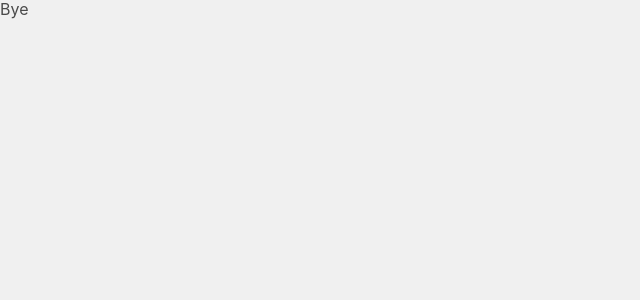
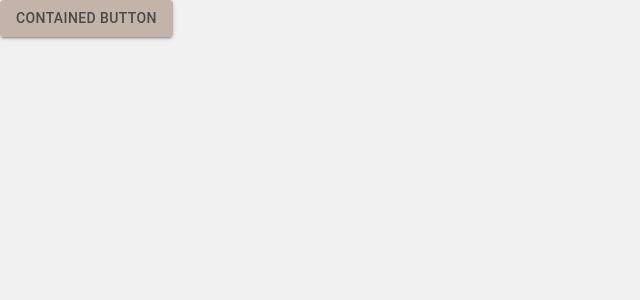
Before and after one commit to KaterynaKocheharova/Handmade-Products-Store, a React (Vite) app: page / in a window 1280 px wide. Shown: the top 300 px of the page, without its empty margins (0-640 px from the left). Built offline with nearby package versions, Linux system fonts and the light colour scheme.

Commit message:
start using mui

```diff
--- a/package.json
+++ b/package.json
@@ -10,6 +10,9 @@
     "preview": "vite preview"
   },
   "dependencies": {
+    "@emotion/react": "^11.11.4",
+    "@emotion/styled": "^11.11.5",
+    "@mui/material": "^5.16.1",
     "modern-normalize": "^2.0.0",
     "react": "^18.3.1",
     "react-dom": "^18.3.1"
--- a/src/App.jsx
+++ b/src/App.jsx
@@ -1,10 +1,24 @@
-import MyComponent from "components/MyComponent";
+import styled from '@emotion/styled';
+import { ThemeProvider } from "@emotion/react";
+// adjust alias here
+import { theme } from "./theme";
+import { Button } from "@mui/material";
+
+const StyledButton = styled(Button)(({ theme }) => ({
+  backgroundColor: theme.palette.customColors.accentColor,
+  color: theme.palette.customColors.mainFontColor,
+  '&:hover': {
+    backgroundColor: theme.palette.customColors.highlightColor,
+  },
+}));
 
 function App() {
   return (
-    <div>
-      <MyComponent />
-    </div>
+    <ThemeProvider theme={theme}>
+      <div>
+        <StyledButton variant="contained">Contained Button</StyledButton>
+      </div>
+    </ThemeProvider>
   );
 }
 
--- /dev/null
+++ b/src/theme.js
@@ -0,0 +1,14 @@
+import { createTheme } from '@mui/material/styles';
+
+export const theme = createTheme({
+  palette: {
+    customColors: {
+      mainBgColor: '#f0f0f0',
+      secondaryBgColor: '#e1e2e6',
+      mainFontColor: '#4a4a4a',
+      secondaryFontColor: '#787775',
+      accentColor: '#c4b3a9',
+      highlightColor: '#b0a296',
+    }
+  }
+});
```
Also changed, not shown: 1 other file (tests, documents, lock files or other folders).
